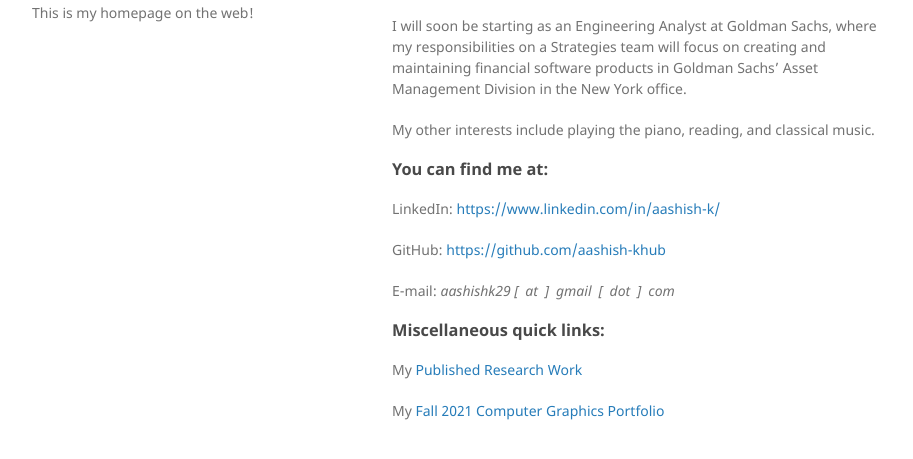
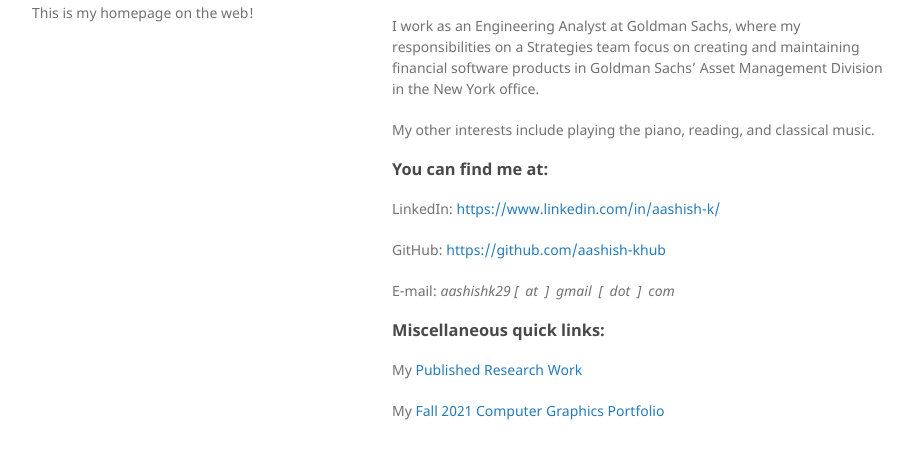
Before and after one commit to aashish-khub/aashish-khub.github.io, a Jekyll site: the page built from index.md, in a window 1280 px wide, cut to the strip 366-825 px from the top of the page. Shown: the whole strip, without its empty margins (178-1091 px from the left). Built offline with Jekyll 4.4.1, drawn with Linux system fonts in a browser that asks for light colours; our own code applies the rules of GitHub Pages for plain Markdown files.

Commit message:
tense change

```diff
--- a/index.md
+++ b/index.md
@@ -9,7 +9,7 @@
 
 At New York University, I worked as a Course Assistant (for General Physics and Data Structures classes), as well as a tutor (for Java Object-Oriented Programming and General Physics). I'm skilled in Python, Java, C, and at learning new languages and understanding new environments quickly and deeply.
 
-I will soon be starting as an Engineering Analyst at Goldman Sachs, where my responsibilities on a Strategies team will focus on creating and maintaining financial software products in Goldman Sachs' Asset Management Division in the New York office.
+I work as an Engineering Analyst at Goldman Sachs, where my responsibilities on a Strategies team focus on creating and maintaining financial software products in Goldman Sachs' Asset Management Division in the New York office.
 
 My other interests include playing the piano, reading, and classical music.
 
```
